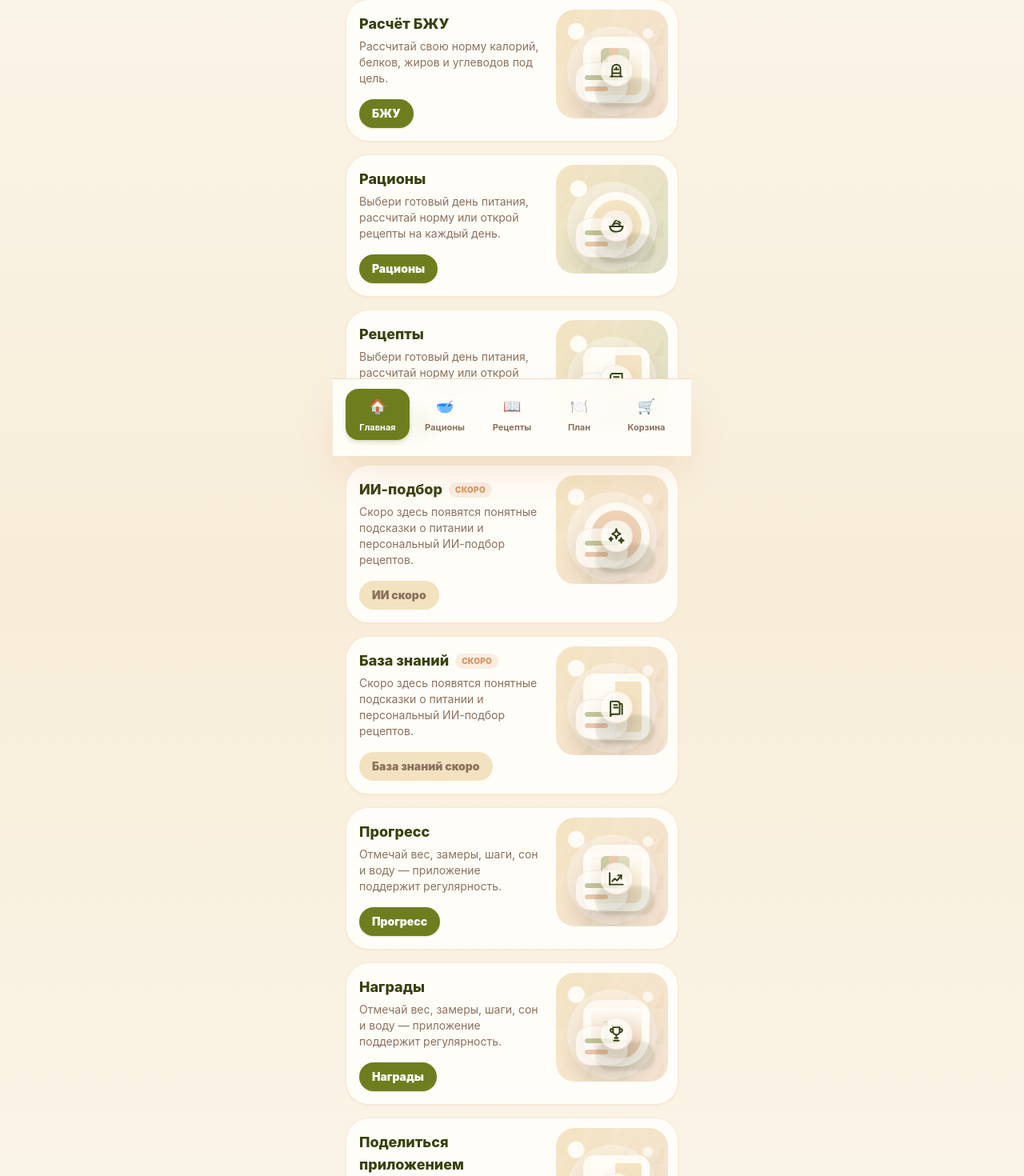
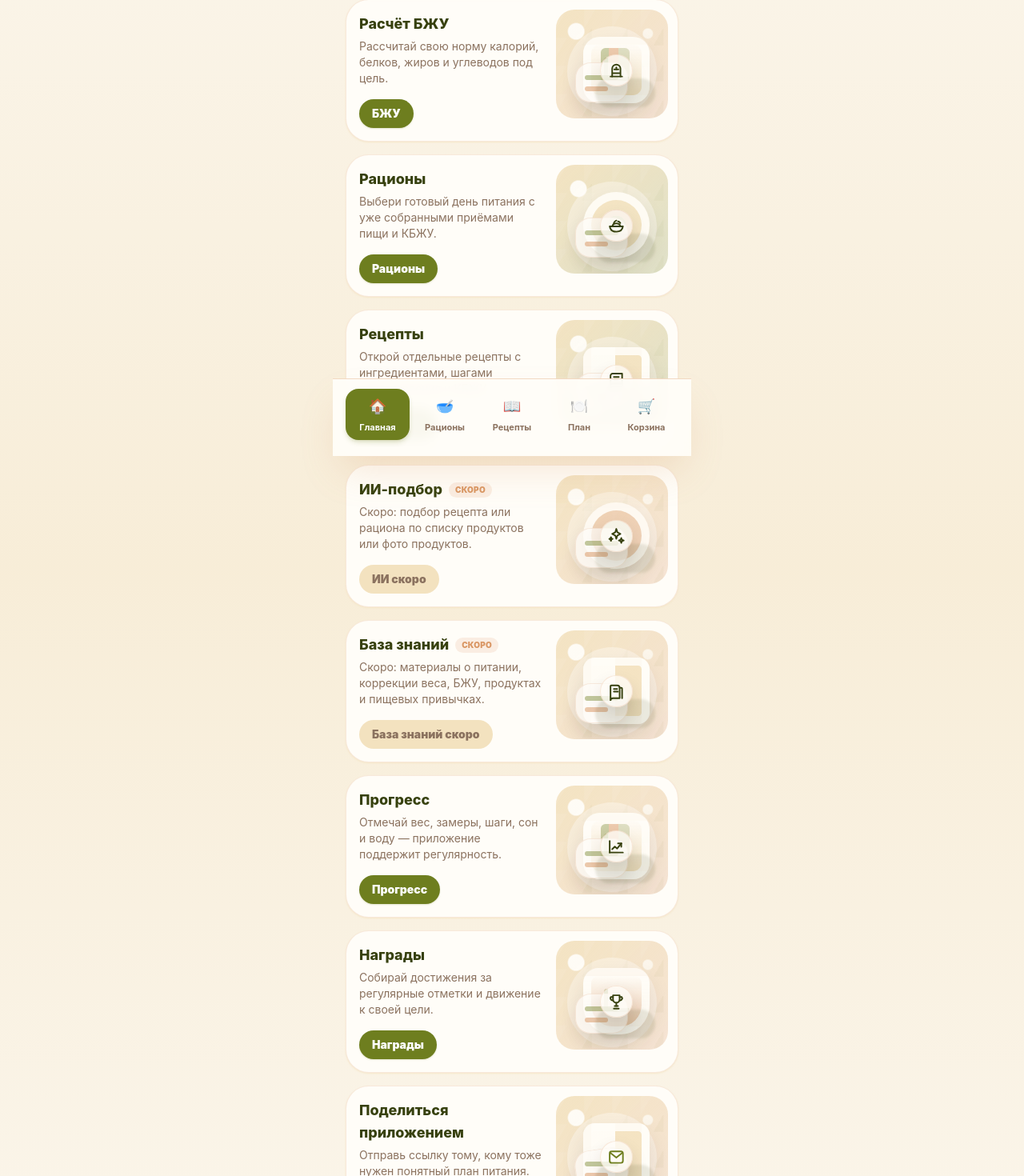
Before and after one commit to kngkczph94-sketch/ty-poela-miniapp, a React (Vite) app: page / in a window 1280 px wide. Shown: the part 230-1700 px from the top of the page at 80% size. Built offline with nearby package versions, Linux system fonts and the light colour scheme.

Commit message:
Update HomePage copy

```diff
--- a/src/App.tsx
+++ b/src/App.tsx
@@ -117,26 +117,26 @@ function HomePage({ onOpenRations, onOpenRecipes, onOpenProgress, onOpenMacros,
     },
     {
       title: 'Рационы',
-      description: 'Выбери готовый день питания, рассчитай норму или открой рецепты на каждый день.',
+      description: 'Выбери готовый день питания с уже собранными приёмами пищи и КБЖУ.',
       visual: 'rations',
       action: { label: 'Рационы', onClick: onOpenRations },
     },
     {
       title: 'Рецепты',
-      description: 'Выбери готовый день питания, рассчитай норму или открой рецепты на каждый день.',
+      description: 'Открой отдельные рецепты с ингредиентами, шагами приготовления и КБЖУ.',
       visual: 'recipes',
       action: { label: 'Рецепты', onClick: onOpenRecipes },
     },
     {
       title: 'ИИ-подбор',
-      description: 'Скоро здесь появятся понятные подсказки о питании и персональный ИИ-подбор рецептов.',
+      description: 'Скоро: подбор рецепта или рациона по списку продуктов или фото продуктов.',
       visual: 'ai',
       soon: true,
       action: { label: 'ИИ', soon: true },
     },
     {
       title: 'База знаний',
-      description: 'Скоро здесь появятся понятные подсказки о питании и персональный ИИ-подбор рецептов.',
+      description: 'Скоро: материалы о питании, коррекции веса, БЖУ, продуктах и пищевых привычках.',
       visual: 'knowledge',
       soon: true,
       action: { label: 'База знаний', soon: true },
@@ -149,7 +149,7 @@ function HomePage({ onOpenRations, onOpenRecipes, onOpenProgress, onOpenMacros,
     },
     {
       title: 'Награды',
-      description: 'Отмечай вес, замеры, шаги, сон и воду — приложение поддержит регулярность.',
+      description: 'Собирай достижения за регулярные отметки и движение к своей цели.',
       visual: 'awards',
       action: { label: 'Награды', onClick: onOpenAwards },
     },
```
